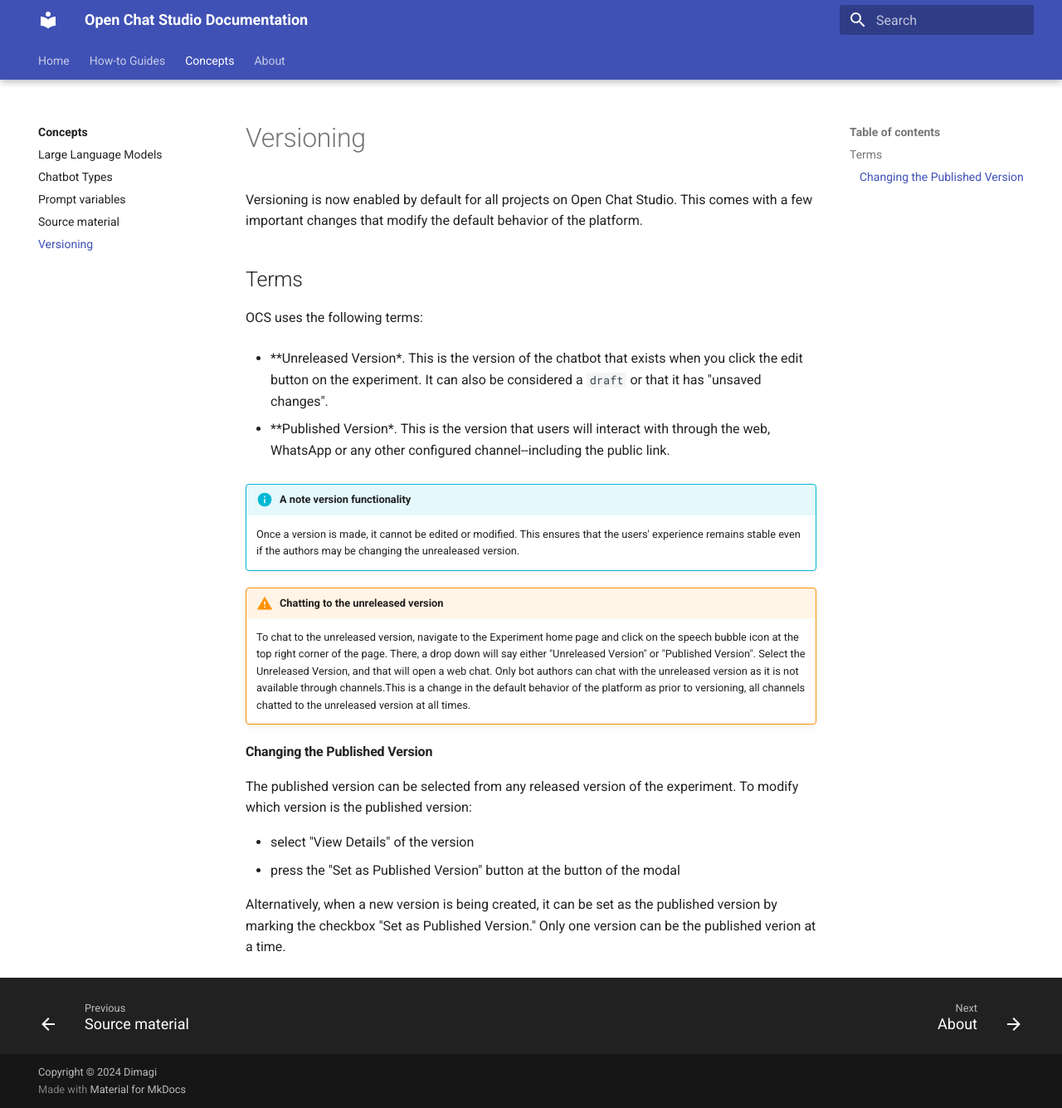
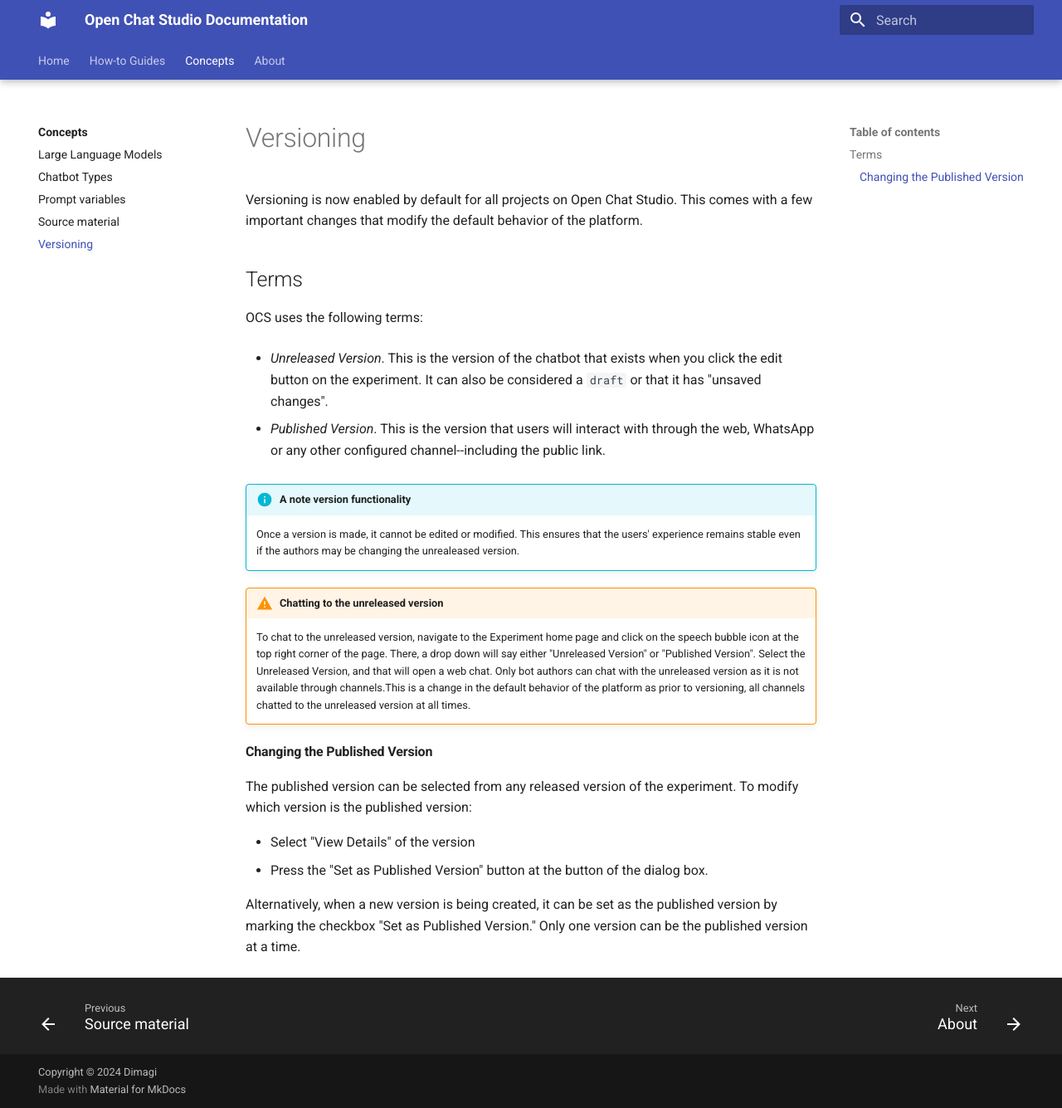
Before and after one commit to dimagi/open-chat-studio-docs, an MkDocs documentation site: the page built from docs/concepts/versioning.md, in a window 1280 px wide and 1335 px high. Shown: the whole window at 83% size. Built offline with MkDocs 1.6.1 and Material for MkDocs 9.7.7, drawn with Linux system fonts in a browser that asks for light colours.

Commit message:
fix typos

```diff
--- a/docs/concepts/versioning.md
+++ b/docs/concepts/versioning.md
@@ -5,9 +5,9 @@
 ## Terms
 OCS uses the following terms:
 
-* **Unreleased Version*. This is the version of the chatbot that exists when you click the edit button on the experiment. It can also be considered a `draft` or that it has "unsaved changes".
+* *Unreleased Version*. This is the version of the chatbot that exists when you click the edit button on the experiment. It can also be considered a `draft` or that it has "unsaved changes".
 
-* **Published Version*. This is the version that users will interact with through the web, WhatsApp or any other configured channel--including the public link.
+* *Published Version*. This is the version that users will interact with through the web, WhatsApp or any other configured channel--including the public link.
 
 !!! info "A note version functionality"
     Once a version is made, it cannot be edited or modified. This ensures that the users' experience remains stable even if the authors may be changing the unrealeased version.
@@ -20,7 +20,7 @@
 #### Changing the Published Version
 The published version can be selected from any released version of the experiment. To modify which version is the published version:
 
-- select "View Details" of the version
-- press the "Set as Published Version" button at the button of the modal
+- Select "View Details" of the version
+- Press the "Set as Published Version" button at the button of the dialog box.
 
-Alternatively, when a new version is being created, it can be set as the published version by marking the checkbox "Set as Published Version." Only one version can be the published verion at a time.
+Alternatively, when a new version is being created, it can be set as the published version by marking the checkbox "Set as Published Version." Only one version can be the published version at a time.
```
